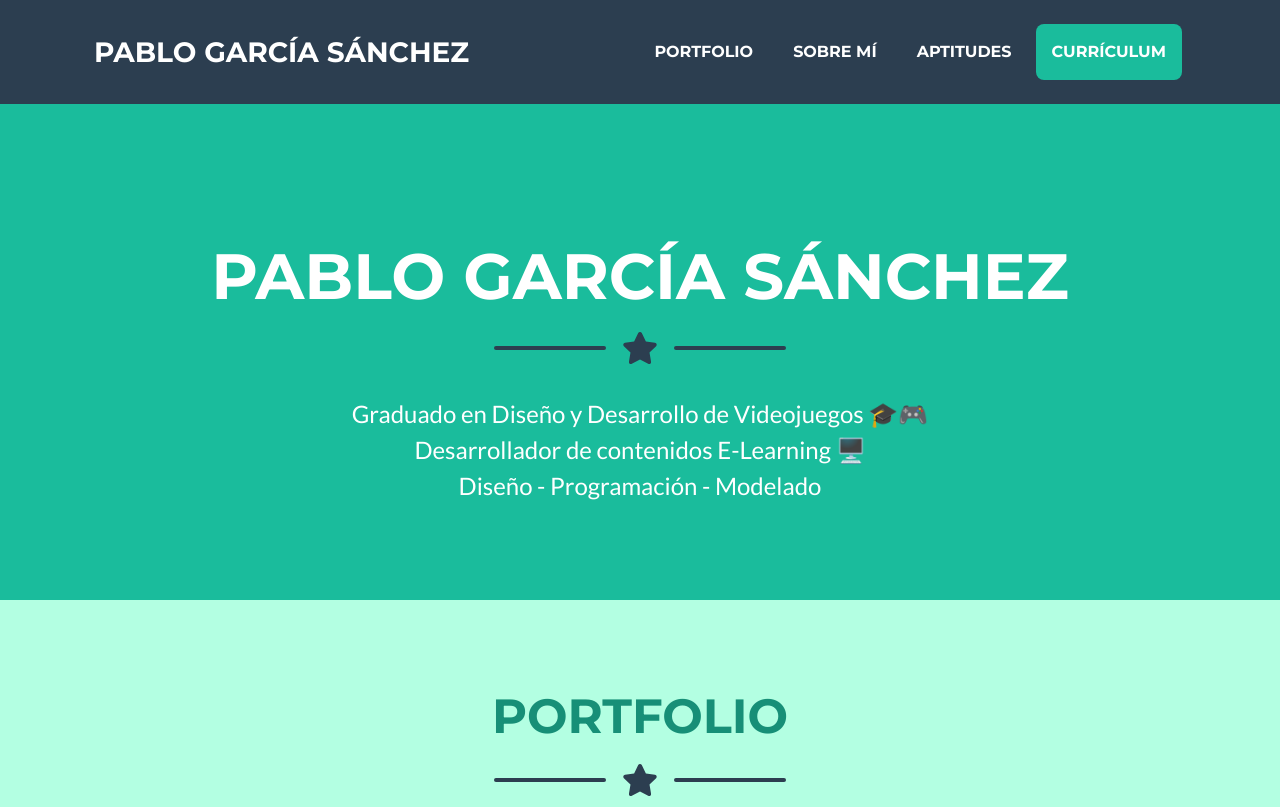
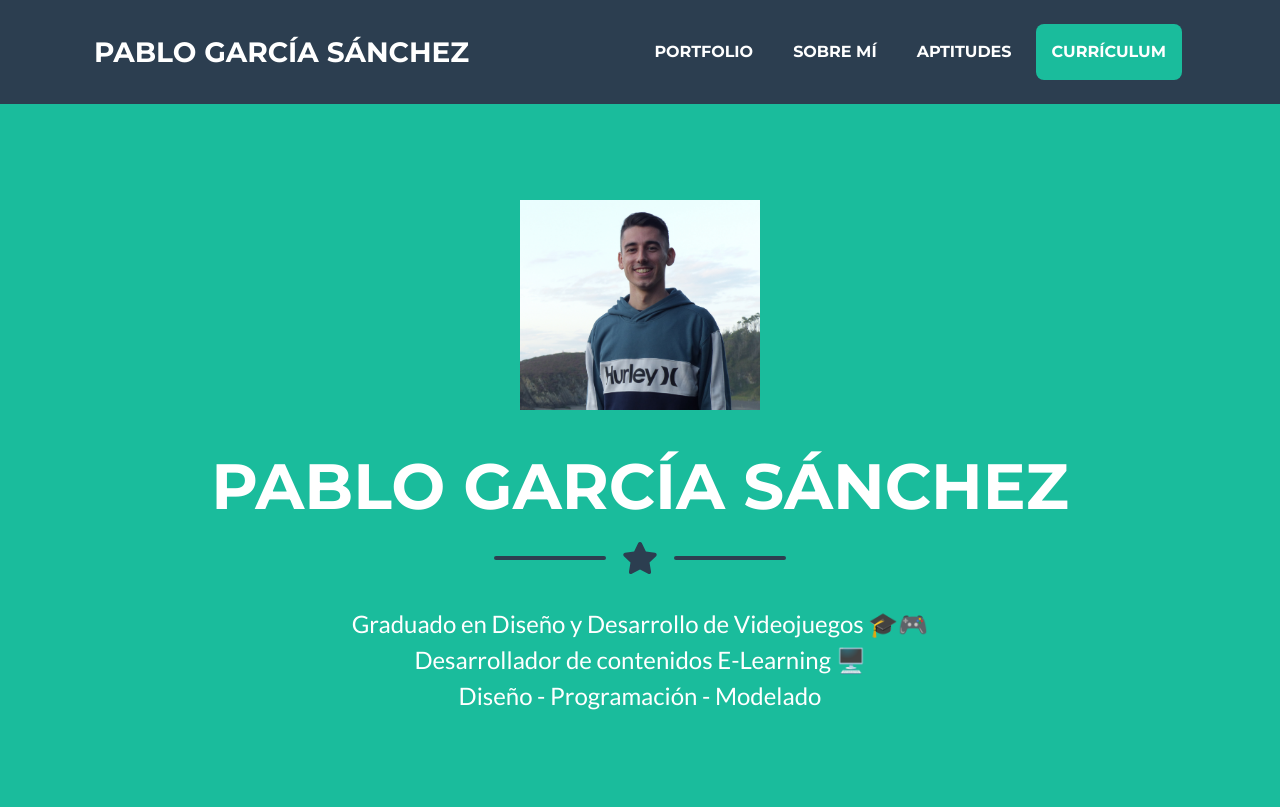
Before and after one commit to pablogs99/Portfolio, a plain HTML site: page index.html in a window 1280 px wide. Shown: the top 807 px of the page. Drawn offline with nearby package versions, Linux system fonts and the light colour scheme.

Commit message:
Update index.html

```diff
--- a/index.html
+++ b/index.html
@@ -41,7 +41,7 @@
         <header class="masthead bg-primary text-white text-center">
             <div class="container d-flex align-items-center flex-column">
                 <!-- Masthead Avatar Image-->
-                <img class="masthead-avatar mb-5" src="assets/img/FOTO2.jpg" alt="" />
+                <img class="masthead-avatar mb-5" src="assets/img/portfolio/FOTO2.jpg" alt="" />
                 <!-- Masthead Heading-->
                 <h1 class="masthead-heading text-uppercase mb-0">Pablo García Sánchez</h1>
                 <!-- Icon Divider-->
```
